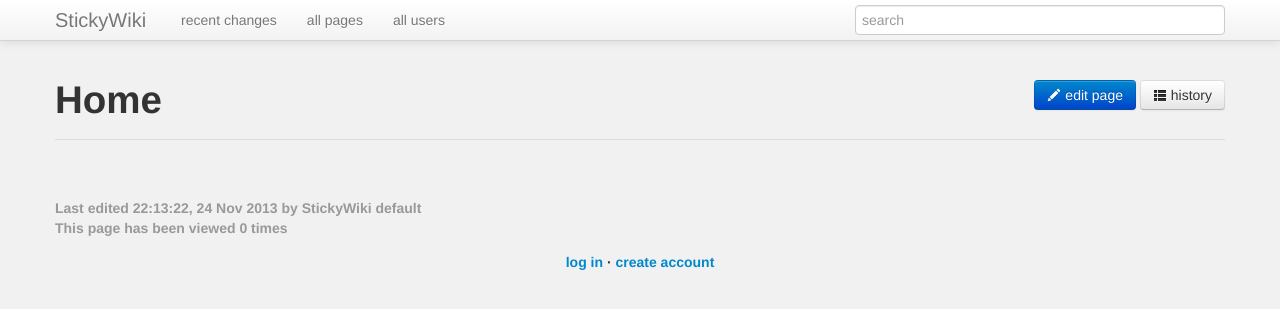
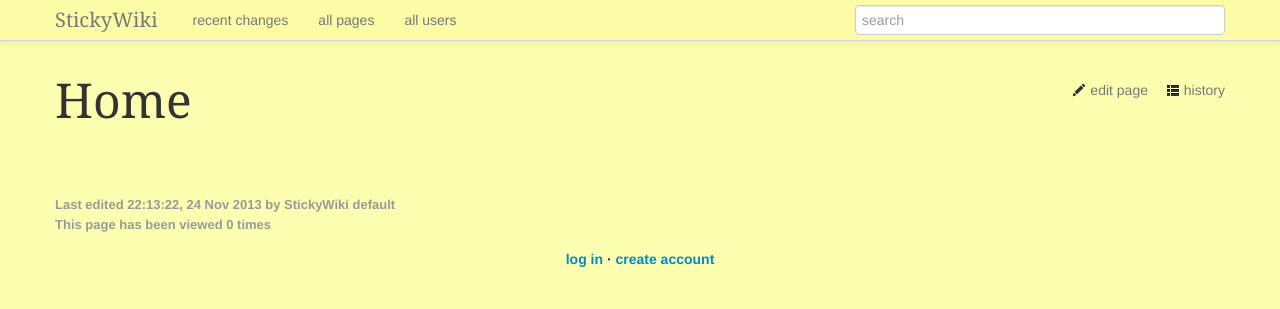
Before and after one commit to thewub/StickyWiki, a PHP site: page /view.php?page=Home in a window 1280 px wide. Shown: the top 309 px of the page. Run offline with PHP 8.4, Linux system fonts and the light colour scheme; data comes from the database, SQL or seed files in the repository; data that the repository does not hold is empty.

Commit message:
new style
Yellow based style (like a sticky note!)
Serif page title & "brand"
Flattened navbar
Most buttons are now links
Smaller footer

```diff
--- a/main.css
+++ b/main.css
@@ -1,5 +1,9 @@
 body {
-	background-color: #F1F1F1;
+	background-color: #FDFFB0;
+}
+
+.navbar-inner {
+	background: #FCFCA6;
 }
 
 .main-container {
@@ -7,11 +11,31 @@ body {
 }
 
 .page-header {
-	border-bottom: 1px solid #ddd;
+	border-bottom: none;
+}
+
+.page-footer {
+	font-size: small;
+}
+
+.page-header h1 {
+	font-size: 48px;
+	font-family: Georgia, serif;
+	font-weight: normal;
 }
 
 .page-tools {
 	float: right;
+}
+
+.page-tools a {
+	margin-left: 1em;
+	color: #777;
+}
+
+.page-tools a:hover {
+	text-decoration: none;
+	color: #333;
 }
 
 #edit-area {
@@ -34,3 +58,16 @@ body {
 .page-footer {
 	padding-top: 2em;
 }
+
+.table-striped tbody>tr:nth-child(odd)>td, .table-striped tbody>tr:nth-child(odd)>th {
+	background-color: #FFFFC2;
+}
+
+.navbar .nav>li>a {
+	text-shadow: none;
+}
+
+.navbar .brand {
+	text-shadow: none;
+	font-family: Georgia;
+}
--- a/view.php
+++ b/view.php
@@ -17,13 +17,13 @@
 <div class="page-header">
     <div class="page-tools">
         <?php if (!empty($revinfo['page_id'])): ?>
-            <a href="edit.php?page=<?php echo $page; ?>" class="btn btn-primary"><i class="icon-pencil icon-white"></i> edit page</a>
-            <a href="history.php?page=<?php echo $page; ?>" class="btn"><i class="icon-th-list"></i> history</a>
+            <a href="edit.php?page=<?php echo $page; ?>"><i class="icon-pencil "></i> edit page</a>
+            <a href="history.php?page=<?php echo $page; ?>"><i class="icon-th-list"></i> history</a>
             <?php if (in_array('admin', $mygroups)): ?>
-                <button id="action-delete" class="btn btn-danger"><i class="icon-trash icon-white"></i></button>
+                <button id="action-delete" class="btn btn-danger"><i class="icon-trash "></i></button>
             <?php endif; ?>
         <?php else: ?>
-            <a href="edit.php?page=<?php echo $page; ?>" class="btn btn-success"><i class="icon-plus icon-white"></i> create page</a>
+            <a href="edit.php?page=<?php echo $page; ?>" class="btn btn-success"><i class="icon-plus "></i> create page</a>
         <?php endif; ?>
     </div>
     <h1><?php echo $page; ?></h1>
--- a/viewrev.php
+++ b/viewrev.php
@@ -16,7 +16,7 @@
 
 <div class="page-header">
     <div class="page-tools">
-        <a href="view.php?page=<?php echo $revinfo['page_title']; ?>" class="btn"><i class="icon-arrow-up"></i> View current revision</a>
+        <a href="view.php?page=<?php echo $revinfo['page_title']; ?>"><i class="icon-arrow-up"></i> View current revision</a>
     </div>
     <h1><?php echo $revinfo['page_title']; ?> <small>as of <?php echo formatTimestamp($revinfo['rev_timestamp']); ?></small></h1>
 </div>
```
Also changed, not shown: user.php (+4 -4 lines).
